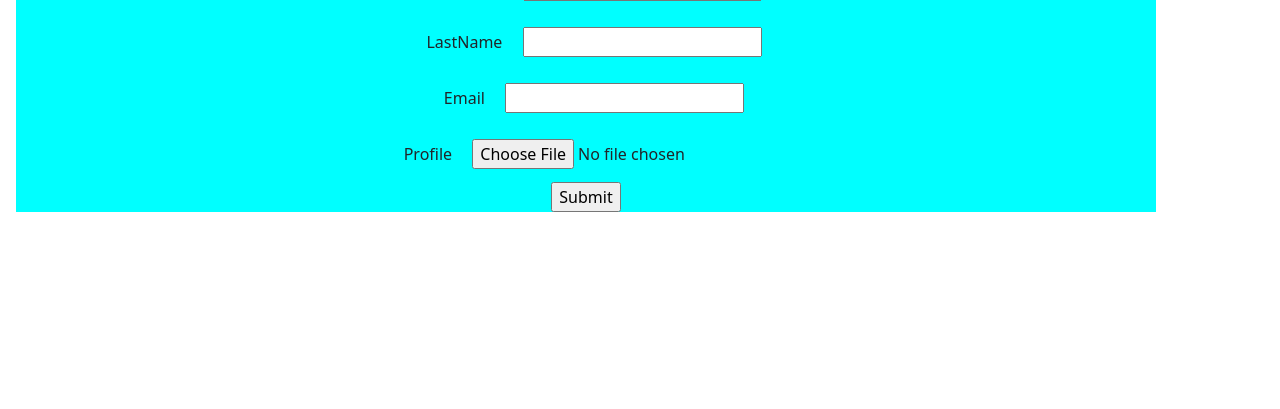
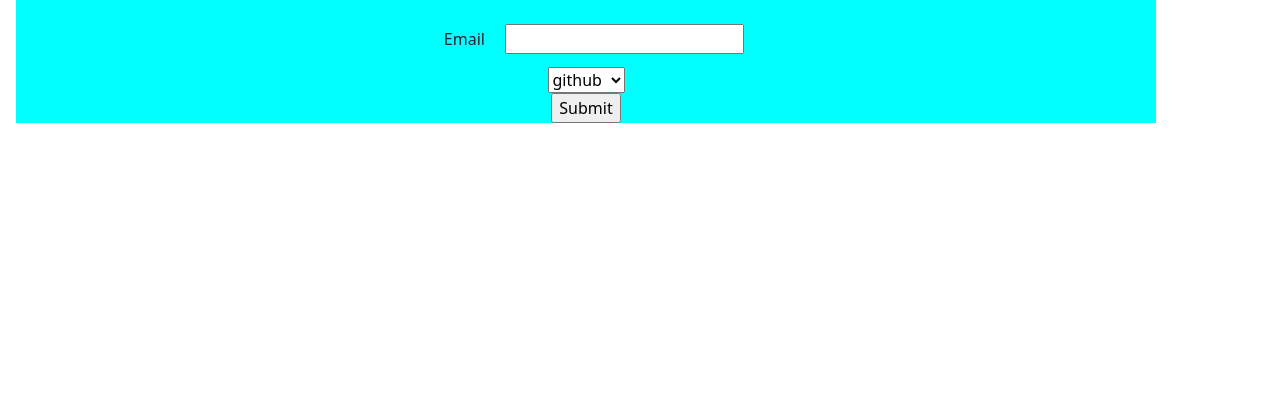
Before and after one commit to ddhairya/djangoProfile, a Django app: page /profile/ in a window 1280 px wide. Shown: the part 363-772 px from the top of the page. Run offline with Django 3.2, Linux system fonts and the light colour scheme; data comes from the database, SQL or seed files in the repository; both versions use the stored data as it was after the commit.

Commit message:
Selecting the image file based on the category.

```diff
--- a/userprofile/models.py
+++ b/userprofile/models.py
@@ -5,9 +5,10 @@
 
 
 class userprofile(models.Model):
+
     f_name = models.CharField(max_length=30)
     l_name = models.CharField(max_length=30)
-    profile_pic = models.ImageField(upload_to='uploads/')
+    profile_pic = models.CharField(max_length=250 , blank=True)
     emai = models.CharField(max_length=69)
 
 
--- a/userprofile/templates/index.html
+++ b/userprofile/templates/index.html
@@ -13,13 +13,9 @@
                 <p> {{ profile.l_name }} </p>
             </div>
             <div>
-                <img class="imageClass" src="{{ profile.profile_pic.url }}">
+                <img class="imageClass" src="http://127.0.0.1:8000/media/uploads/{{ profile.profile_pic }}">
             </div>
         </div>
-
-
-
-
     {% endfor%}
 
     <form action="" enctype="multipart/form-data" method="post">
@@ -38,11 +34,24 @@
                 <input type="text" name="emai" id="emai">
             </div>
             <div>
-                <label> Profile </label>
-                <input type="file" name="profile_pic" id="profile_pic">
+                <select id="catergorySelection" onchange="setPic()">
+                    <option value="github">github</option>
+                    <option value="sophos">sophos</option>
+                </select>
+            </div>
+            <div style="display: none">
+                <input type="text"  name="profile_pic" id="profile_pic" >
             </div>
         </div>
         <input type="submit" value="Submit">
     </form>
 
+    <script>
+        function setPic() {
+          var x = document.getElementById("catergorySelection").value;
+          var y = x +".png"
+          document.getElementById("profile_pic").value =y
+          console.log(document.getElementById("profile_pic").value)
+        }
+    </script>
 {% endblock %}
--- a/userprofile/views.py
+++ b/userprofile/views.py
@@ -16,9 +16,13 @@
 
     if request.method == 'POST':
         print(request.POST)
+
         form = ProfileForm(request.POST, request.FILES)
+
         if form.is_valid():
+
             form.save()
+
     # this is required only for GET request to show when page is loaded initially.
     elif request.method == 'GET':
         print("Get")
```
Also changed, not shown: db.sqlite3, media/uploads/sophos.png (added), userprofile/migrations/0004_alter_userprofile_profile_pic.py (added), userprofile/migrations/0005_alter_userprofile_profile_pic.py (added).
